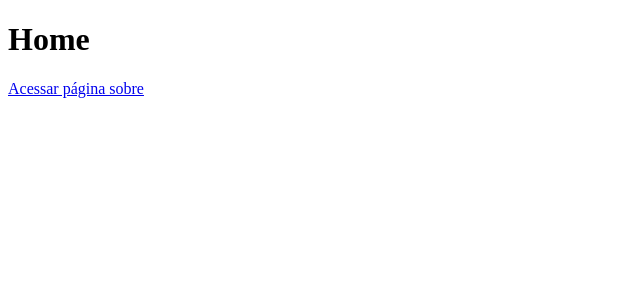
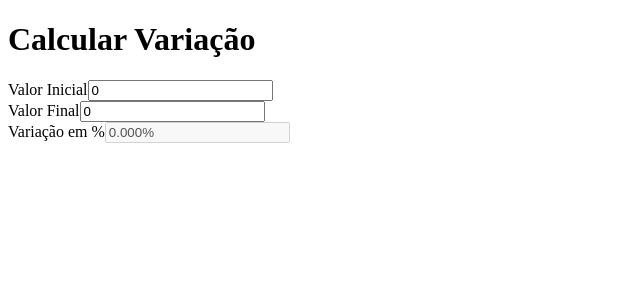
Before and after one commit to danielpessoagomes/ideia-unica, a Next.js app: page / in a window 1280 px wide. Shown: the top 300 px of the page, without its empty margins (0-640 px from the left). Built offline with nearby package versions, Linux system fonts and the light colour scheme.

Commit message:
implementation variation

```diff
--- a/pages/index.js
+++ b/pages/index.js
@@ -1,12 +1,59 @@
 import Link from 'next/link'
+import { useState } from 'react'
 
 function Home() {
+
+    const [valorInicial, setValorInicial] = useState(0);
+    const [valorFinal, setValorFinal] = useState(0);
+    const [valorVariacao, setValorVariacao] = useState(0);
+
+    function variacao() {
+        if(valorInicial && valorFinal) {
+            setValorVariacao((valorFinal / valorInicial - 1) * 100)
+        }
+    }
+
     return (
         <div>
-            <h1>Home</h1>
-            <Link href="/sobre">
-                <a>Acessar página sobre</a>
-            </Link>
+            <h1>Calcular Variação</h1>
+            <div>
+                <label>
+                    Valor Inicial
+            </label>
+                <input
+                    placeholder="Valor Inicial"
+                    type="text"
+                    name="valorInicial"
+                    value={valorInicial}
+                    onChange={(event) => {
+                        setValorInicial(event.target.value)
+                    }}
+                    onBlur={variacao}
+                />
+            </div>
+            <div>
+                <label>Valor Final</label>
+                <input
+                    placeholder="Valor Final"
+                    type="text"
+                    name="valorFinal"
+                    value={valorFinal}
+                    onChange={(event) => {
+                        setValorFinal(event.target.value)
+                    }}
+                    onBlur={variacao}
+                />
+            </div>
+            <div>
+            <label>Variação em %</label>
+            <input
+                placeholder="Variacao"
+                type="text"
+                name="valorVariacao"
+                value={`${valorVariacao.toPrecision(4)}%`}
+                disabled
+            />
+            </div>
         </div>
     )
 }
```
Also changed, not shown: 1 other file (tests, documents, lock files or other folders).
